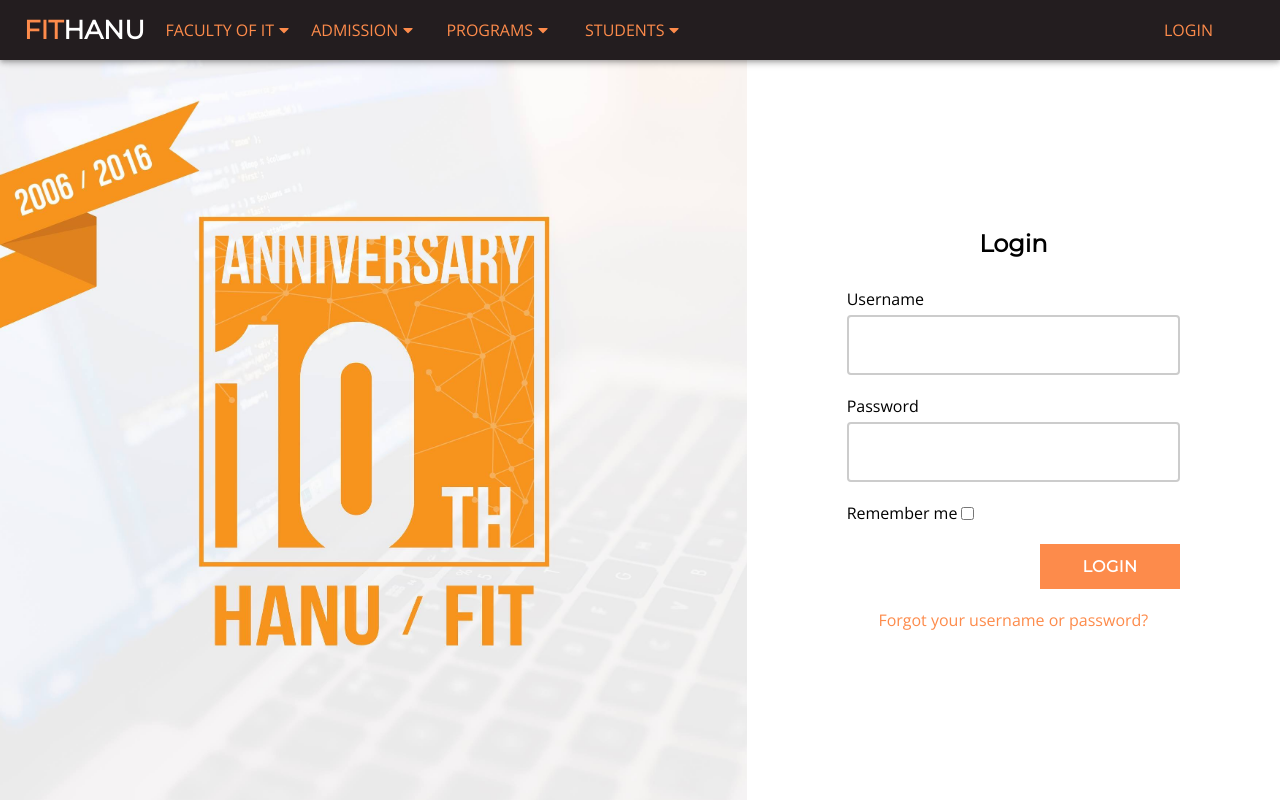
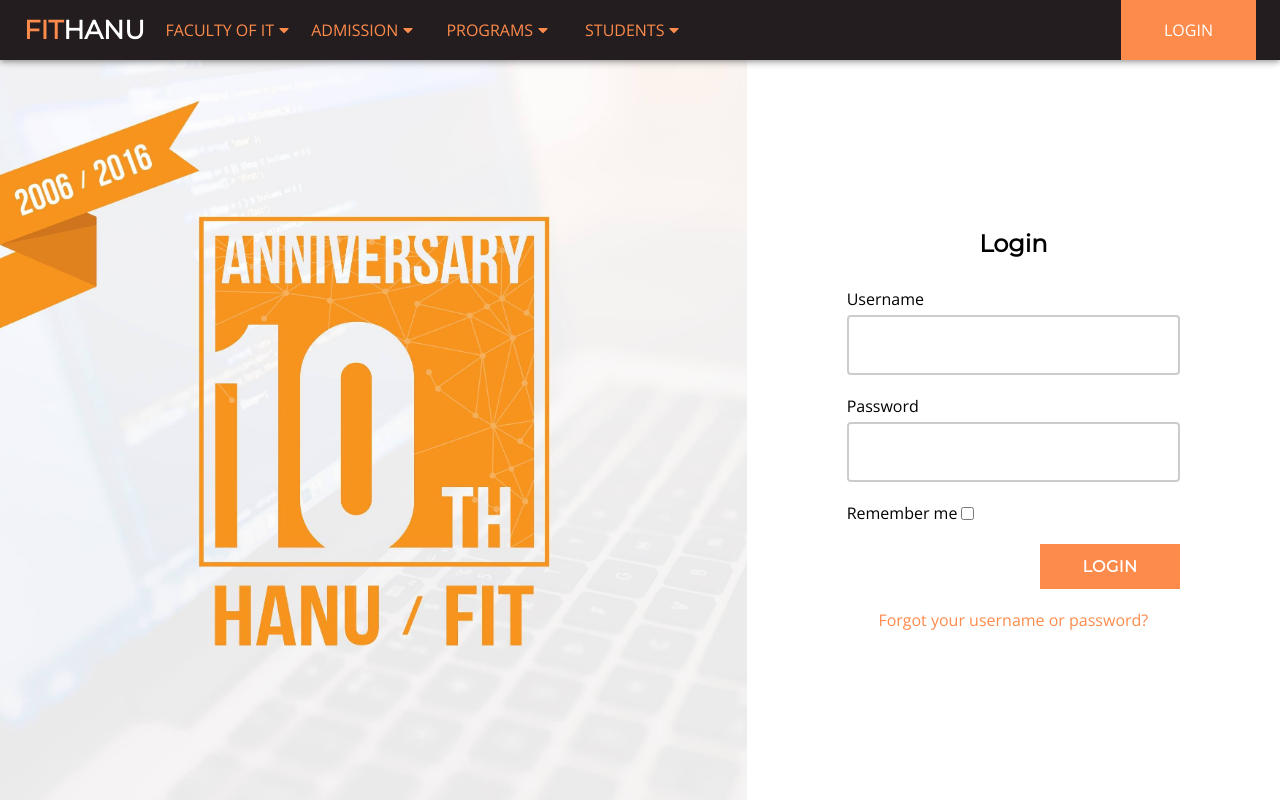
Before and after one commit to locbq/fit-hanu, a React (Create React App) app: page /login in a window 1280 px wide. Built offline with nearby package versions, Linux system fonts and the light colour scheme.

Commit message:
active class name for navbar

```diff
--- a/src/components/Navbar/index.js
+++ b/src/components/Navbar/index.js
@@ -30,7 +30,10 @@ function Navbar({ classes }) {
           </StyledNavBrand>
           {navList.map((nav) => (
             <StyledGridHover>
-              <StyledNavLink to={nav.url}>
+              <StyledNavLink
+                to={nav.url}
+                activeClassName={classes.active}
+              >
                 {nav.navItem}
                 {' '}
                 <StyledFAIcon icon={faCaretDown} />
@@ -50,6 +53,7 @@ function Navbar({ classes }) {
           <StyledNavLink
             to="/login"
             className={classes.loginNav}
+            activeClassName={classes.active}
           >
             Login
           </StyledNavLink>
--- a/src/components/Navbar/styles.js
+++ b/src/components/Navbar/styles.js
@@ -99,4 +99,8 @@ export const styles = () => ({
   loginNav: {
     marginLeft: 'auto',
   },
+  active: {
+    background: '#fd8b4b',
+    color: '#ffffff',
+  },
 });
```
